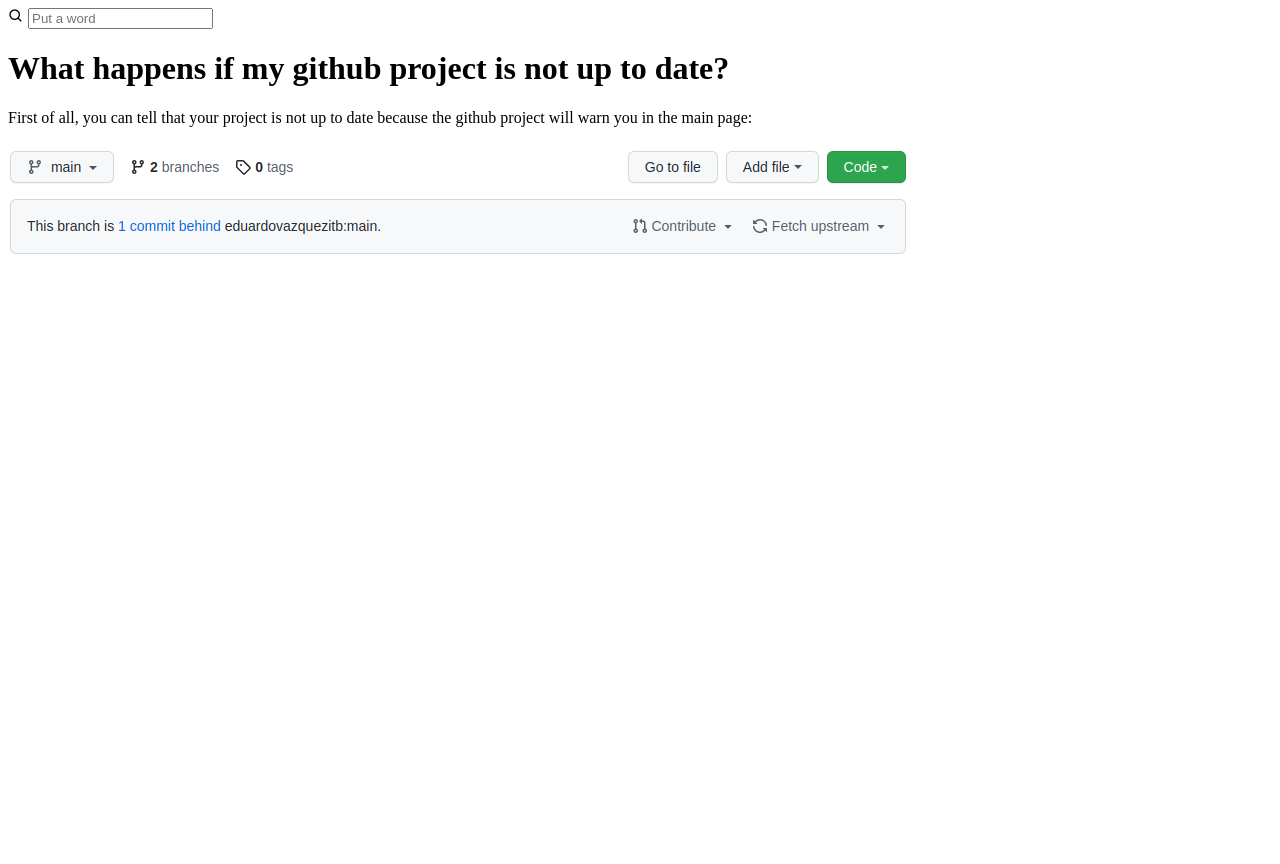
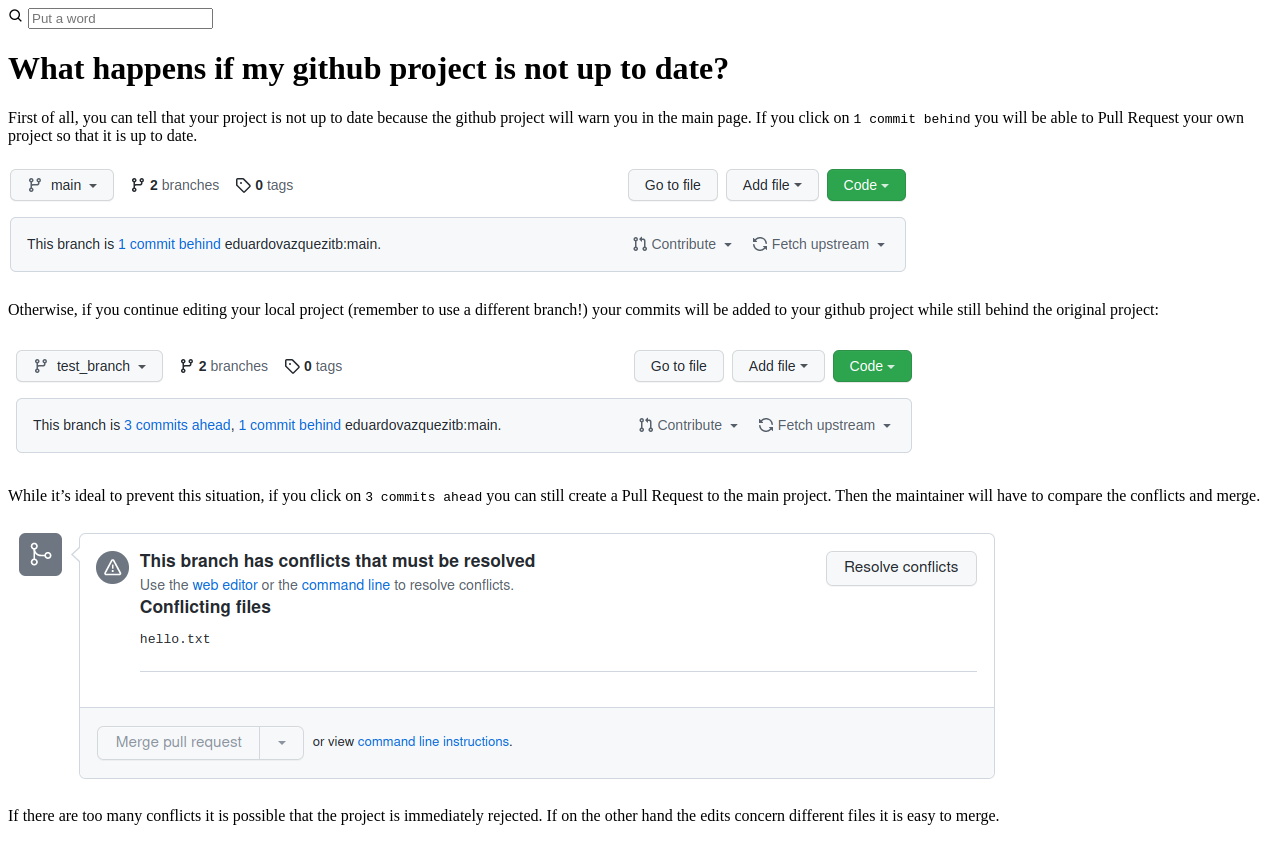
Before and after one commit to BCNGEEKS/Geekateca, a Jekyll site: the page built from How To Pull Request/uptodate.md, in a window 1280 px wide. Shown: the top 864 px of the page. Built offline with Jekyll 4.4.1, drawn with Linux system fonts in a browser that asks for light colours.

Commit message:
Update uptodate.md

```diff
--- a/How To Pull Request/uptodate.md
+++ b/How To Pull Request/uptodate.md
@@ -7,6 +7,17 @@
 
 # What happens if my github project is not up to date?
 
-First of all, you can tell that your project is not up to date because the github project will warn you in the main page:
+First of all, you can tell that your project is not up to date because the github project will warn you in the main page. If you click on `1 commit behind` you will be able to Pull Request your own project so that it is up to date.
 
 ![Not up to date!](./img/Warning.png)
+
+
+Otherwise, if you continue editing your local project (remember to use a different branch!) your commits will be added to your github project while still behind the original project:
+
+![If I keep working...](./img/warning%20advanced.png)
+
+While it's ideal to prevent this situation, if you click on `3 commits ahead` you can still create a Pull Request to the main project. Then the maintainer will have to compare the conflicts and merge.
+
+![Pull Request Anyway](./img/Maintainer%20POV.png)
+
+If there are too many conflicts it is possible that the project is immediately rejected. If on the other hand the edits concern different files it is easy to merge.
```
